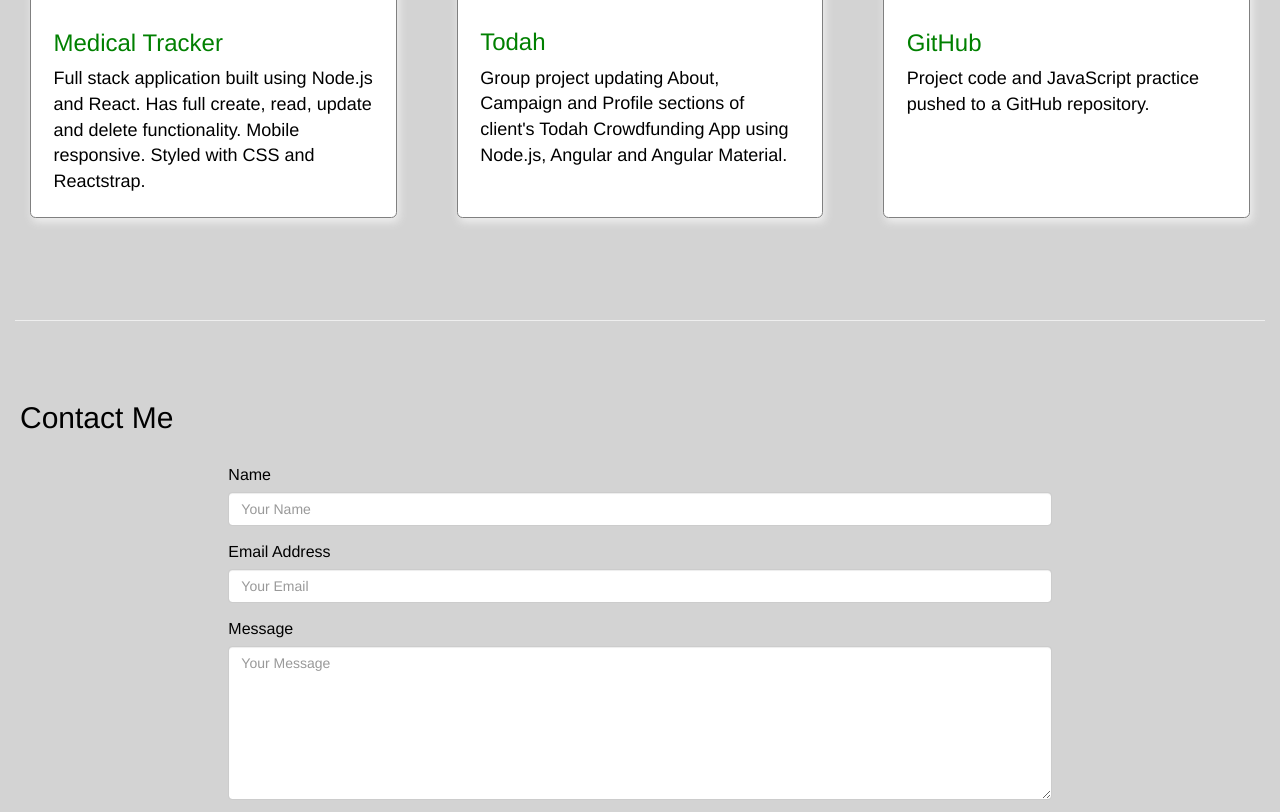
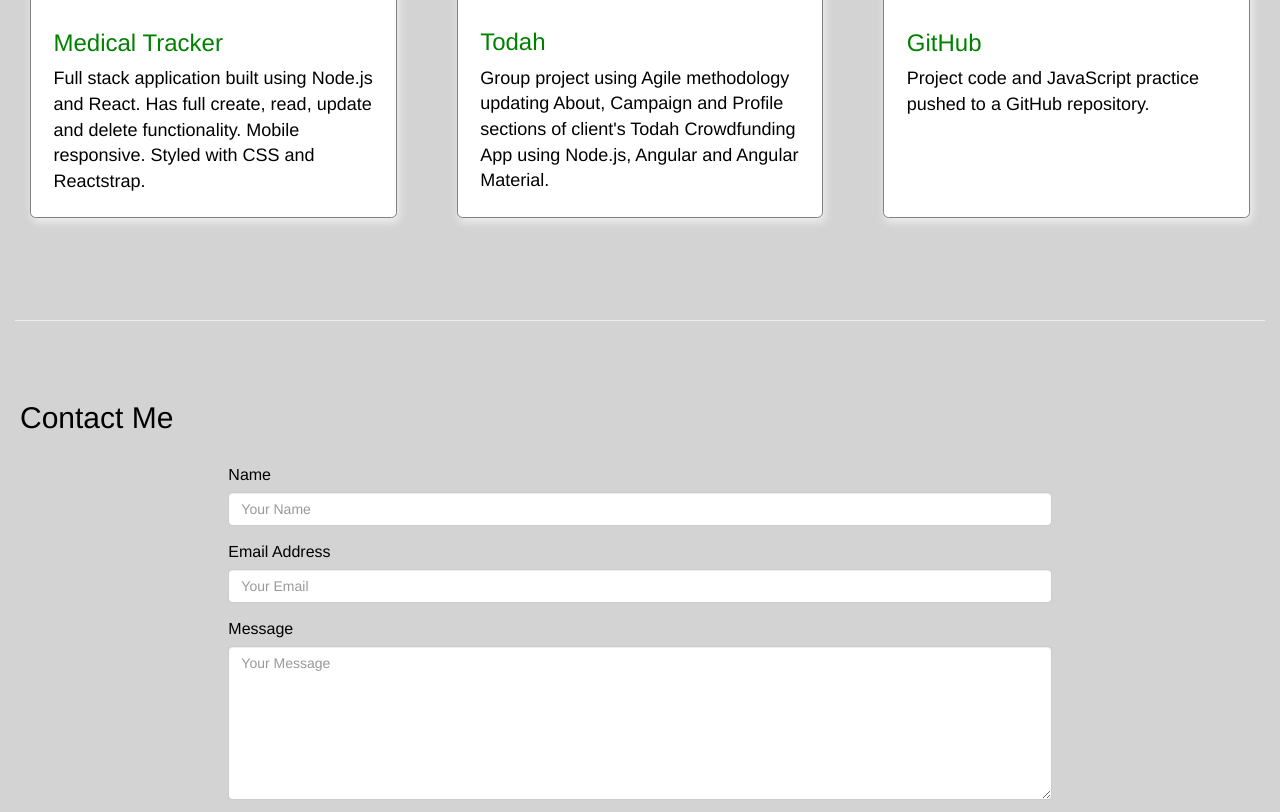
Before and after one commit to tdesserich/EFA-portfolio, a website: page index.html in a window 1280 px wide. Shown: the part 2644-3456 px from the top of the page. Drawn offline with nearby package versions, Linux system fonts and the light colour scheme; files that its build step writes are made by us from their sources; a web font is replaced by a local one.

Commit message:
todah update

```diff
--- a/index.html
+++ b/index.html
@@ -218,7 +218,7 @@
                             <a href="https://todah-client-spring2018.herokuapp.com/" target="blank" style="color: green">
                                 <h3>Todah</h3>
                             </a>
-                            <p class="card-text">Group project updating About, Campaign and Profile sections of client's Todah Crowdfunding App using Node.js, Angular and Angular Material.</p>
+                            <p class="card-text">Group project using Agile methodology updating About, Campaign and Profile sections of client's Todah Crowdfunding App using Node.js, Angular and Angular Material.</p>
                         </div>
                     </div>
                 </div>
```
